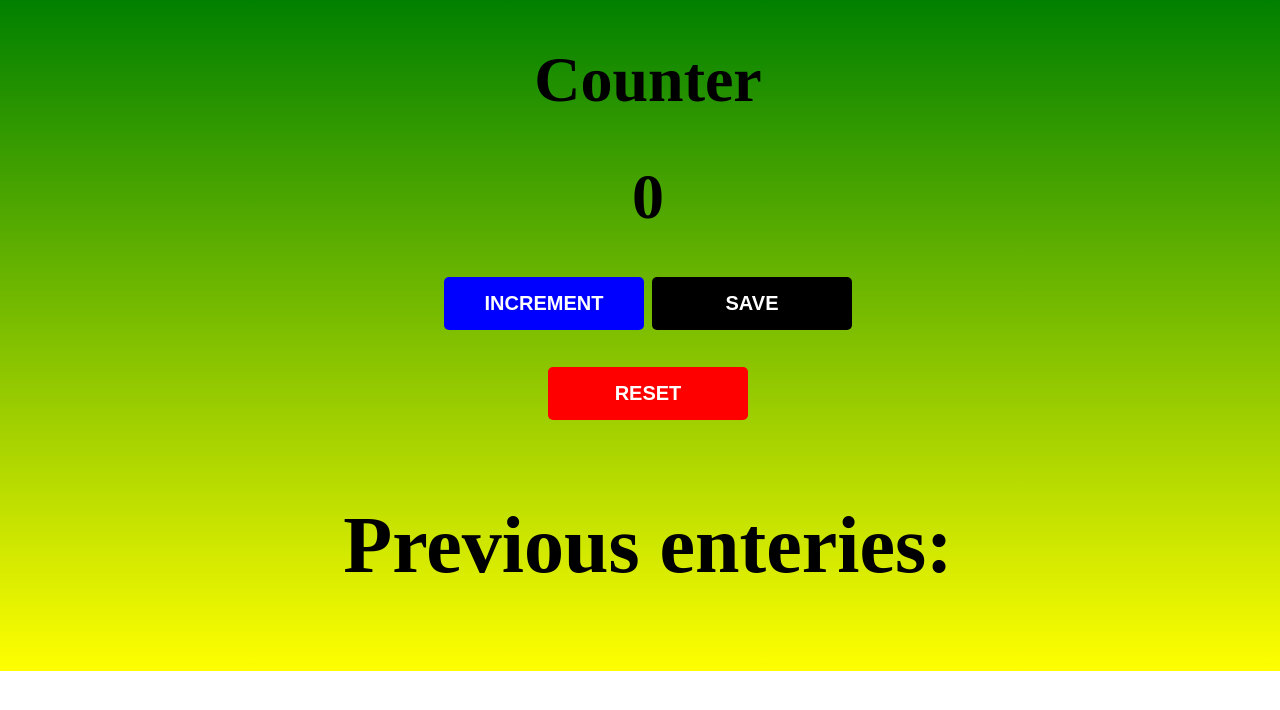
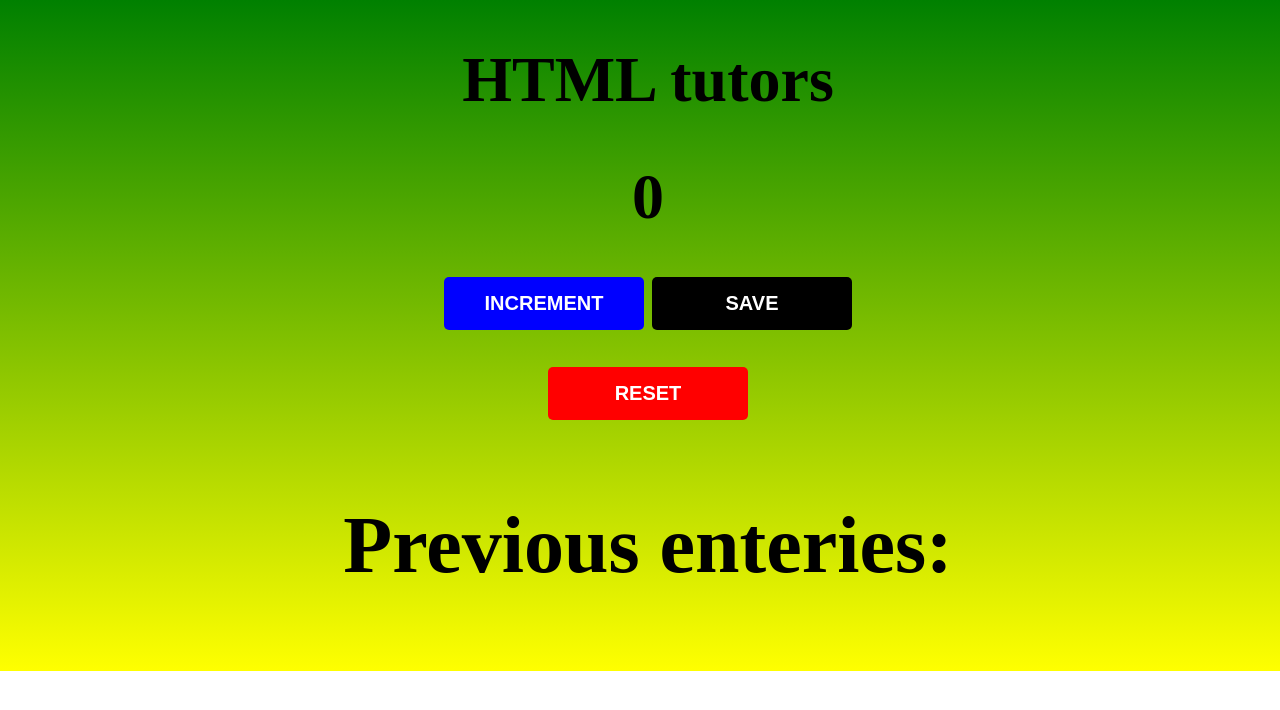
Before and after one commit to mdfakih/counter, a plain HTML site: page index.html in a window 1280 px wide. Drawn offline with Linux system fonts and the light colour scheme.

Commit message:
first commit

```diff
--- a/index.html
+++ b/index.html
@@ -6,7 +6,7 @@
 	<link rel="stylesheet" href="style.css">
 </head>
 <body>
-	<h1>Counter</h1>
+	<h1>HTML tutors</h1>
 	<h1 id='count-el'>0</h1>
 	<button id="increment-btn" onclick="increment()">INCREMENT</button>
 	<button id="save-btn" onclick="save()">SAVE</button>
```
